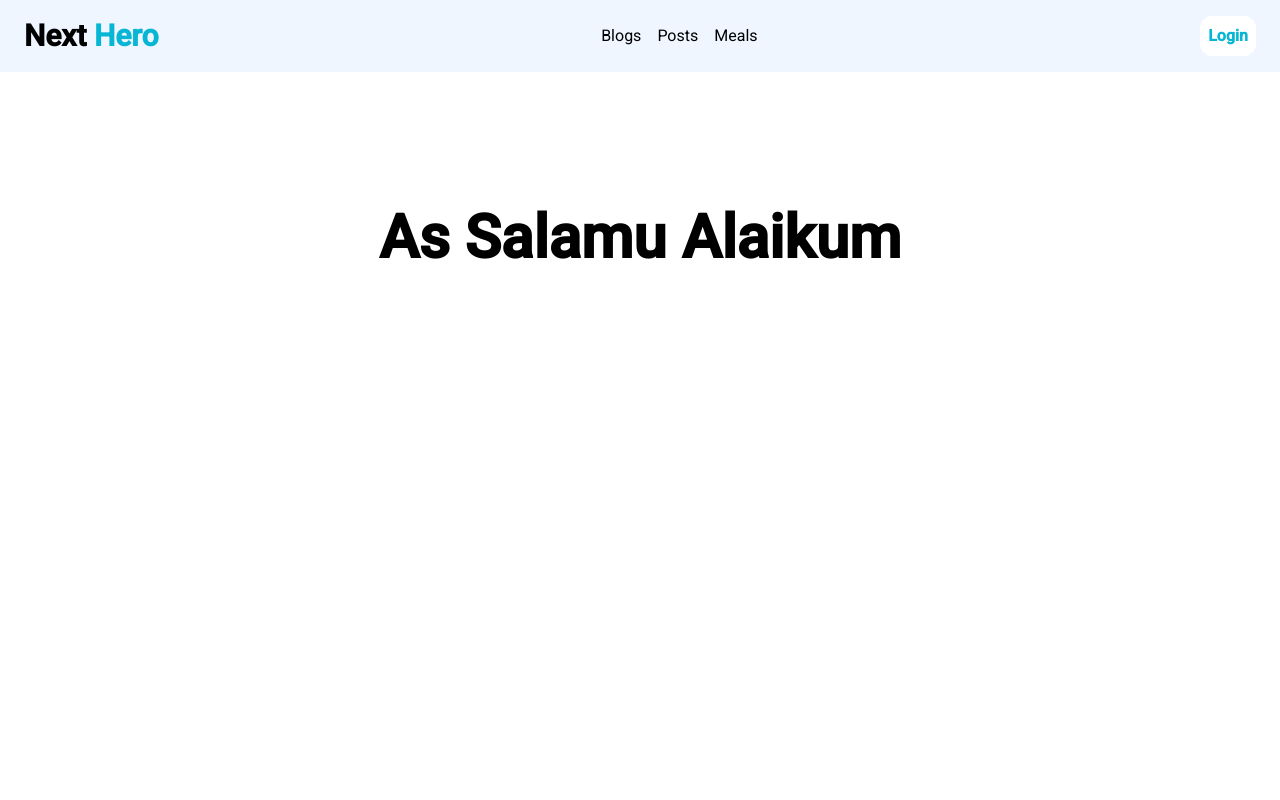
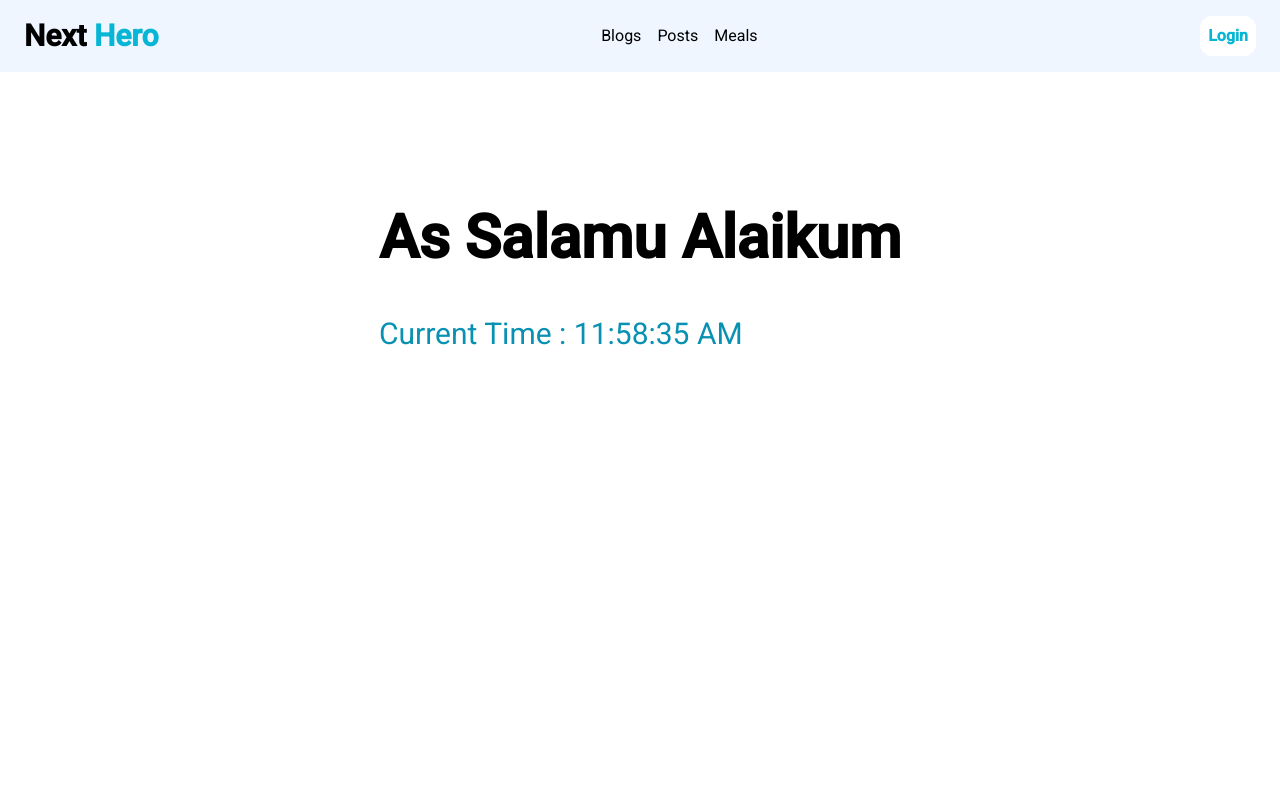
Before and after one commit to Md-Ashikur-Rahman-Ashik/Next-Hero, a Next.js app: page / in a window 1280 px wide. Shown: the top 800 px of the page. Built offline with nearby package versions, Linux system fonts and the light colour scheme.

Commit message:
Implemented revalidating

```diff
--- a/src/app/page.js
+++ b/src/app/page.js
@@ -1,8 +1,21 @@
-export default function Home() {
+const getTime = async () => {
+  const res = await fetch("http://localhost:3000/time", {
+    next: { revalidate: 5 },
+  });
+  const data = await res.json();
+  return data.currentTime;
+};
+
+export default async function Home() {
+  const currentTime = await getTime();
+
   return (
     <main className="flex min-h-screen flex-col items-center justify-between p-24">
       <div className="card card-compact container rounded-xl mx-auto max-w-fit">
         <h2 className="font-bold text-6xl">As Salamu Alaikum</h2>
+        <h3 className="text-3xl text-cyan-600 mt-12">
+          Current Time : {currentTime}
+        </h3>
       </div>
     </main>
   );
--- /dev/null
+++ b/src/app/time/route.js
@@ -0,0 +1,6 @@
+// export const dynamic = "force-dynamic";
+export async function GET() {
+  return Response.json({
+    currentTime: new Date().toLocaleTimeString(),
+  });
+}
```
